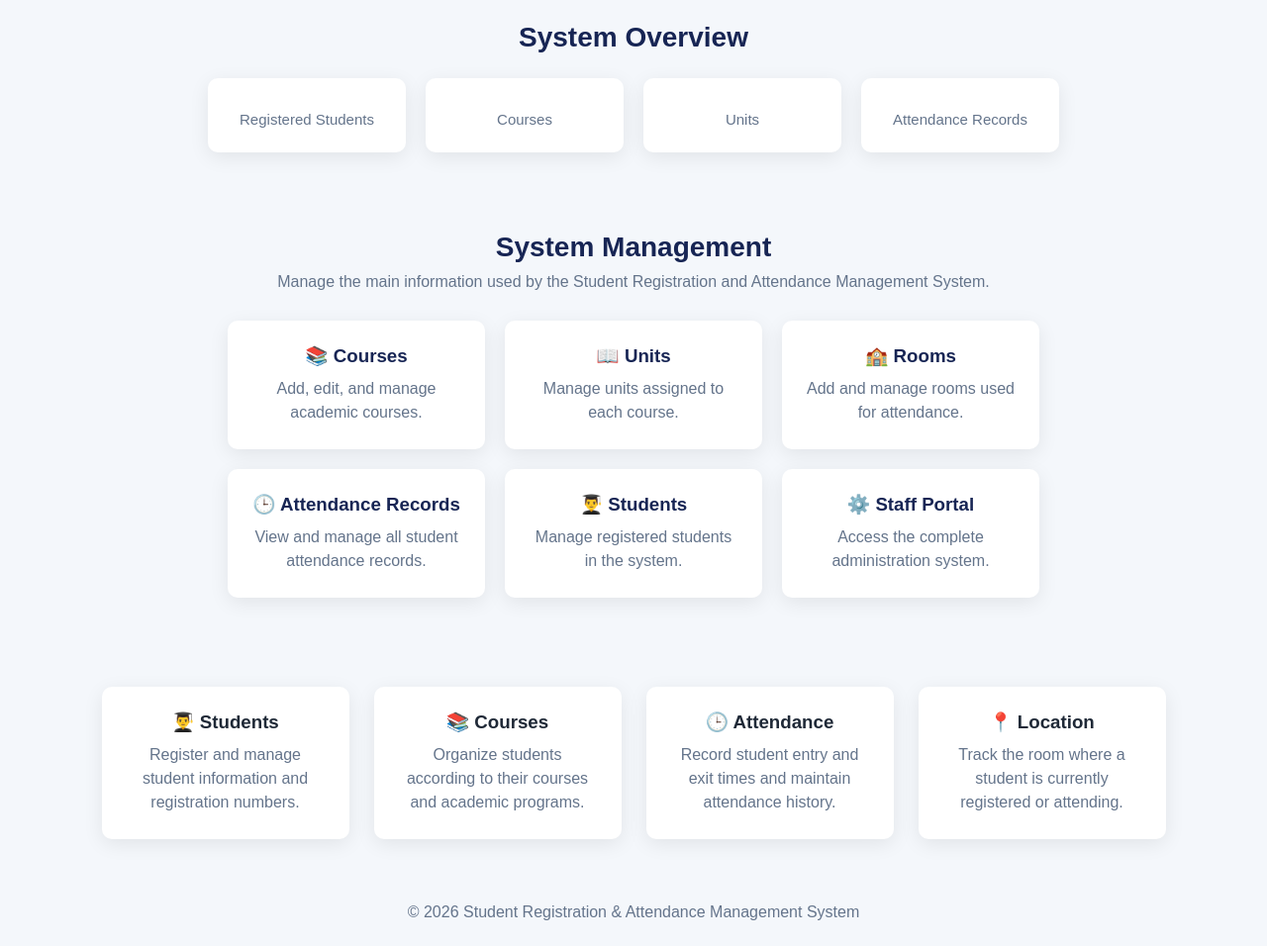
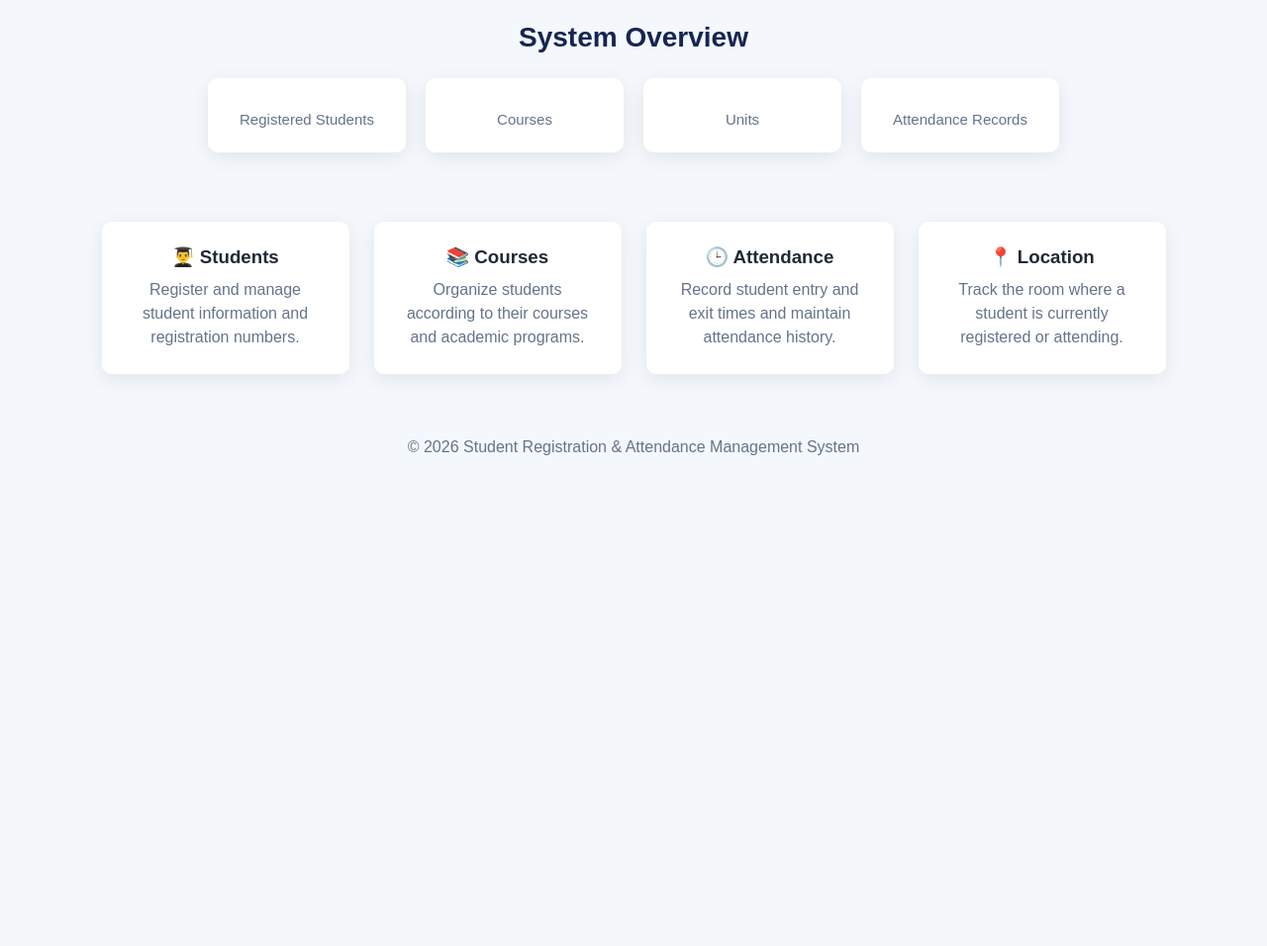
Before and after one commit to nkeramihigo-jb-owen/student-registration-attendance-system, a Django app: template students/templates/students/home.html in a window 1280 px wide. Shown: the part 646-1602 px from the top of the page at 99% size. After the commit the page ends 1106 px from the top, so only its background shows below. Run offline with Django 5.2, Linux system fonts and the light colour scheme; the template is opened without the code that fills it, so the values that code supplies are empty.

Commit message:
Remove staff management links from student dashboard

```diff
--- a/students/templates/students/home.html
+++ b/students/templates/students/home.html
@@ -119,89 +119,6 @@
 
     </section>
 
-    <!-- SYSTEM MANAGEMENT -->
-
-<section class="management">
-
-    <h2>System Management</h2>
-
-    <p class="management-description">
-        Manage the main information used by the Student Registration
-        and Attendance Management System.
-    </p>
-
-
-    <div class="management-grid">
-
-        <a href="/admin/students/course/" class="management-card">
-
-            <h3>📚 Courses</h3>
-
-            <p>
-                Add, edit, and manage academic courses.
-            </p>
-
-        </a>
-
-
-        <a href="/admin/students/unit/" class="management-card">
-
-            <h3>📖 Units</h3>
-
-            <p>
-                Manage units assigned to each course.
-            </p>
-
-        </a>
-
-
-        <a href="/admin/students/room/" class="management-card">
-
-            <h3>🏫 Rooms</h3>
-
-            <p>
-                Add and manage rooms used for attendance.
-            </p>
-
-        </a>
-
-
-        <a href="/admin/students/attendance/" class="management-card">
-
-            <h3>🕒 Attendance Records</h3>
-
-            <p>
-                View and manage all student attendance records.
-            </p>
-
-        </a>
-
-
-        <a href="/admin/students/student/" class="management-card">
-
-            <h3>👨‍🎓 Students</h3>
-
-            <p>
-                Manage registered students in the system.
-            </p>
-
-        </a>
-
-
-        <a href="/admin/" class="management-card">
-
-            <h3>⚙️ Staff Portal</h3>
-
-            <p>
-                Access the complete administration system.
-            </p>
-
-        </a>
-
-    </div>
-
-</section>
-
 
     <section class="features">
 
```
